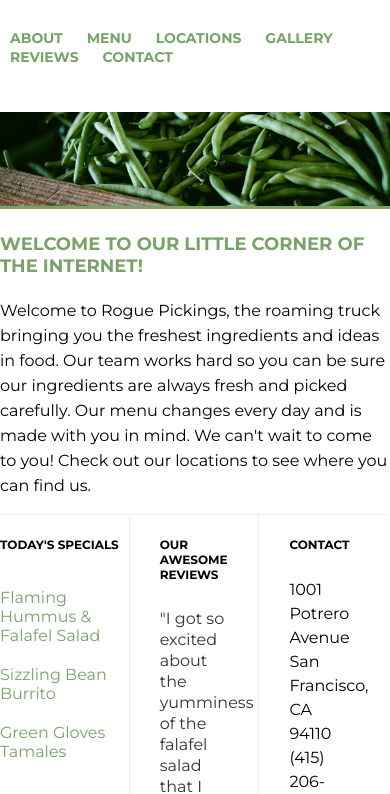
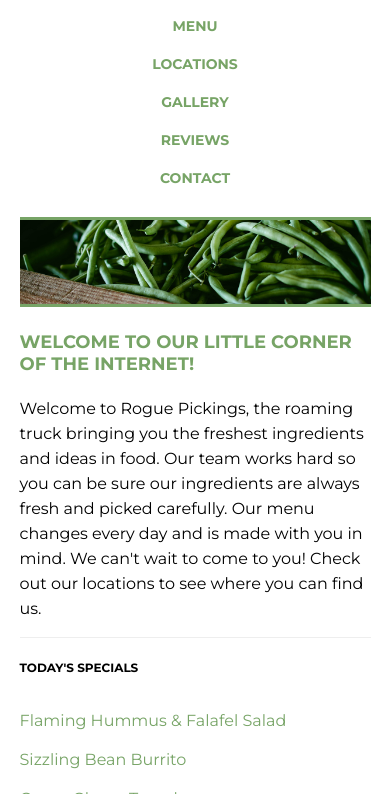
Before and after one commit to MN81/Rogue_Pickings-Responsive, a plain HTML site: page index.html in a window 390 px wide. Shown: the part 131-925 px from the top of the page. Drawn offline with Linux system fonts and the light colour scheme; a web font is replaced by a local one.

Commit message:
Added css for responsive mobile site

```diff
--- a/css/main.css
+++ b/css/main.css
@@ -1,10 +1,25 @@
+html {
+	font-size: 16px;
+}
+
+
 body {
+	font-size: 1em;
 	font-family: 'Montserrat', Helvetica, Arial, sans-serif;
+	display: flex;
+	justify-content: center;
+	align-items: center;
+	flex-flow: row wrap;
 }
 
 .container{
 	max-width: 1200px;
+	width: 90%;
 	margin: 0 auto;
+	display: flex;
+	justify-content: center;
+	align-items: center;
+	flex-flow: row wrap;
 }
 
 h1,
@@ -15,40 +30,53 @@
 	font-weight: 700;
 }
 h1 {
-	font-size: 30px;
+	font-size: 1.875em;
 }
 h2 {
-	font-size: 18px;
+	font-size: 1.125em;
 }
 h3 {
-	font-size: 12px;
+	font-size: 0.75em;
 }
 
 p {
-	font-size: 14px;
+	font-size: 0.875em;
 	line-height: 21px;
     padding: 0 30px;
 }
 
 /*The widths are in a percentage!*/
 header {
-	height: 110px;
+	/* height: 110px; */
 	border-bottom: 3px solid #77a466;
 	margin: 0 auto;
+	display: flex;
+	justify-content: center;
+	align-items: center;
+	flex-flow: row wrap;
+
+
 }
 
 header h1 {
-	float: left;
+	/* float: left; */
 	margin: 0;
-	padding: 38px 0;
+	padding: 20px 0;
+
+
 }
+
 header h1 span {
 	color: #77a466;
 }
 
 header nav {
-	float: right;
-	padding: 46px 0;
+	/* float: right; */
+	padding: 20px 0;
+	border-top: 3px solid #77a466;
+	width: 100%;
+
+
 }
 header nav ul {
 	margin: 0;
@@ -57,9 +85,14 @@
 header nav ul li {
 	text-transform: uppercase;
 	font-weight: 700;
-	font-size: 14px;
-	padding: 0 10px;
-	display: inline;
+	font-size: 0.875em;
+	padding: 10px 10px;
+	/* display: inline; */
+	display: flex;
+	justify-content: center;
+	align-items: center;
+	flex-flow: row wrap;
+
 }
 header nav ul li a{
 	text-decoration: none;
@@ -70,12 +103,26 @@
 .top-section,
 .bottom-section {
 	margin: 0 auto;
-	clear: both;
+	/* clear: both; */
+}
+
+.top-section {
+	display: flex;
+	justify-content: center;
+	align-items: center;
+	flex-flow: row wrap;
+}
+
+.bottom-section{
+	display: flex;
+	justify-content: center;
+	align-items: flex-start;
+	flex-flow: column;
 }
 
 .main-image {
-	height: auto;
-	float: left;
+	/* height: auto; */
+	/* float: left; */
 }
 .main-image img {
 	width: 100%;
@@ -83,8 +130,8 @@
 }
 
 .main-title {
-	height: auto;
-	float: left;
+	/* height: auto; */
+	/* float: left; */
 }
 .main-title h2 {
 	text-align: left;
@@ -93,16 +140,16 @@
 }
 .main-title p {
 	padding: 0;
-	font-size: 16px;
+	font-size: 1em;
 	line-height: 25px;
 }
 
 .section-one,
 .section-two,
 .section-three {
-	width: 33%;
-	height: auto;
-	float: left;
+	width: 100%;
+	/* height: auto; */
+	/* float: left; */
 	border-top: 1px solid #eee;
 }
 
@@ -111,13 +158,13 @@
 }
 
 .section-two {
-	border-left: 1px solid #eee;
-	border-right: 1px solid #eee;
+	/* border-left: 1px solid #eee;
+	border-right: 1px solid #eee; */
 }
 
 .section-two h3,
 .section-three h3 {
-	padding: 10px 30px;
+	padding: 10px 0px;
 }
 
 .menu {
@@ -131,26 +178,32 @@
 
 .reviews {
 	color: #333;
-	font-size: 16px;
+	font-size: 1em;
 	line-height: 21px;
+	padding-left: 0px;
 }
 
 .address {
-	font-size: 16px;
+	font-size: 1em;
 	line-height: 24px;
+	padding-left: 0px;
 }
 
 /*The widths are in a percentage!*/
 footer {
-	height: 50px;
+	/* height: 50px; */
 	border-top: 3px solid #eee;
 	margin: 0 auto;
-	clear: both;
+	/* clear: both; */
 	text-align: center;
+	display: flex;
+	justify-content: center;
+	align-items: center;
+	flex-flow: row wrap;
 }
 footer span {
 	font-family: 'Galada', cursive;
 	text-transform: lowercase;
 	color: #77a466;
-	font-size: 14px;
+	font-size: 0.875em;
 }
```
